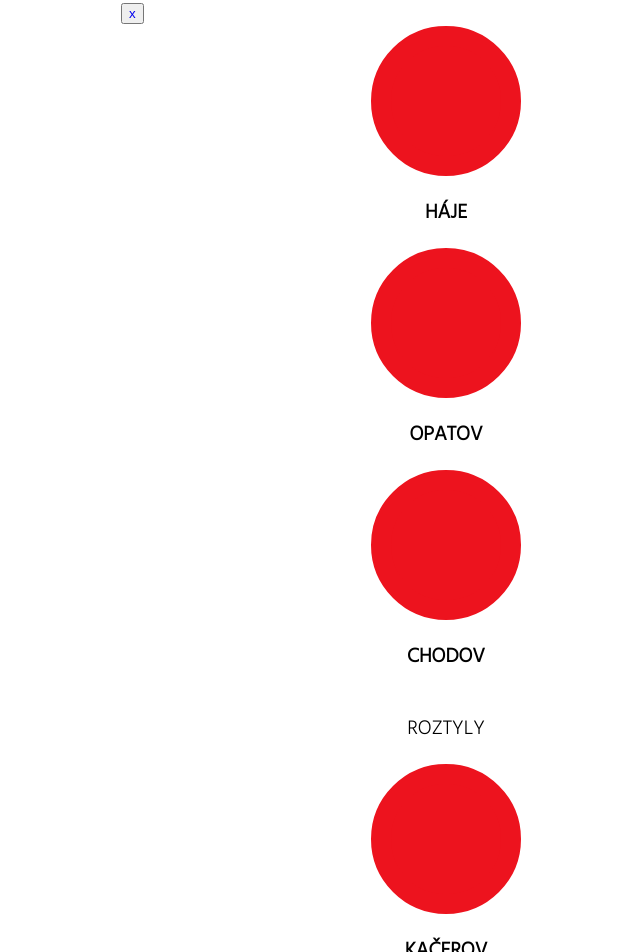
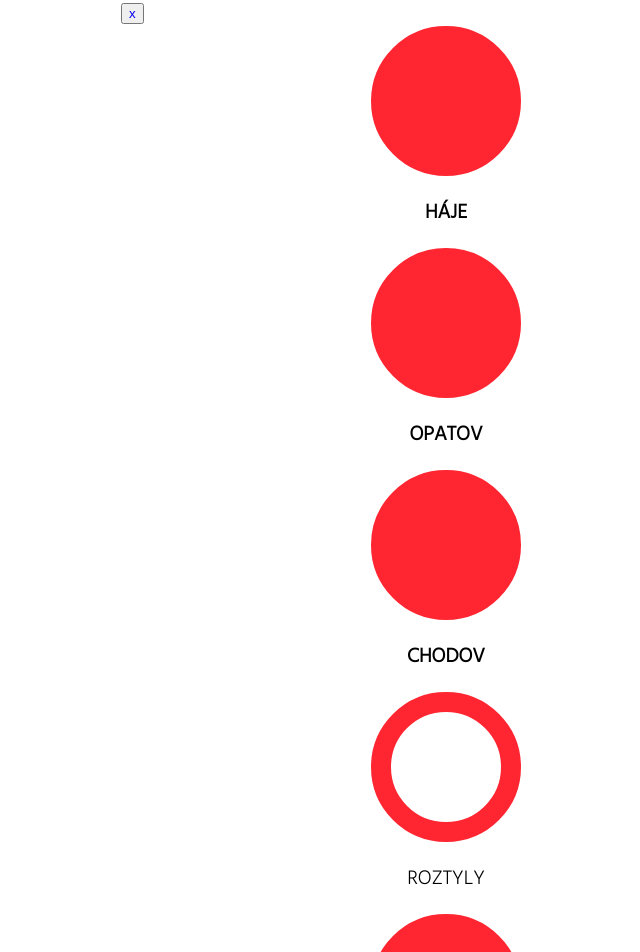
Before and after one commit to hrafil/UMetra_next.js, a Next.js app: page /line-c in a window 1280 px wide. Shown: the top 952 px of the page, without its empty margins (194-834 px from the left). Built offline with nearby package versions, Linux system fonts and the light colour scheme.

Commit message:
C styles correction.

```diff
--- a/styles/globals.css
+++ b/styles/globals.css
@@ -225,19 +225,19 @@ h2 {
   width: 150px;
   height: 150px;
   background-color: #fff;
-  border-color: #ed131e;
+  border-color: #ff2632;
   display: flex;
-  border-color: #ed131e;
-  background-color: #ed131e;
+  border-color: #ff2632;
+  background-color: #ff2632;
 }
 
-.circle_empty_green {
+.circle_empty_red {
   margin: 0 auto;
   border-radius: 50%;
   border: 20px solid;
   width: 150px;
   height: 150px;
   background-color: #fff;
-  border-color: #ed131e;
+  border-color: #ff2632;
   display: flex;
 }
```
